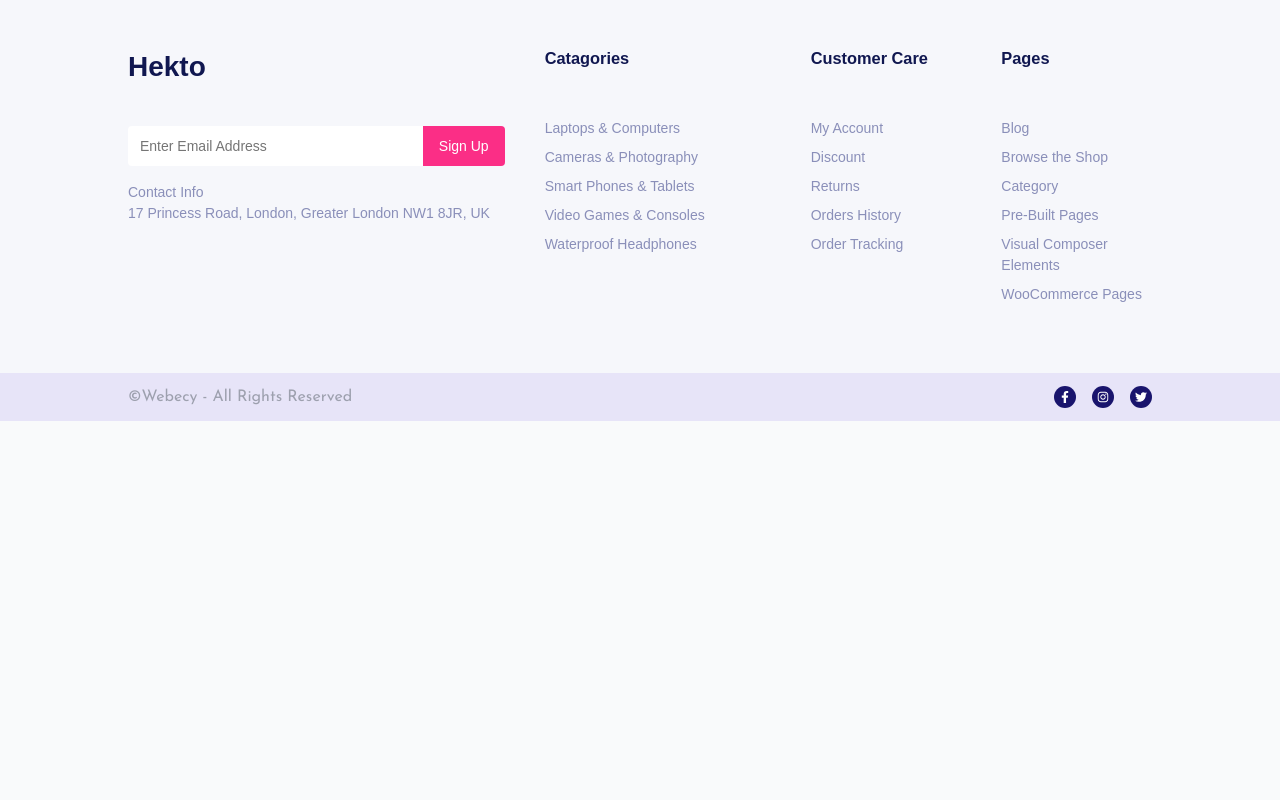
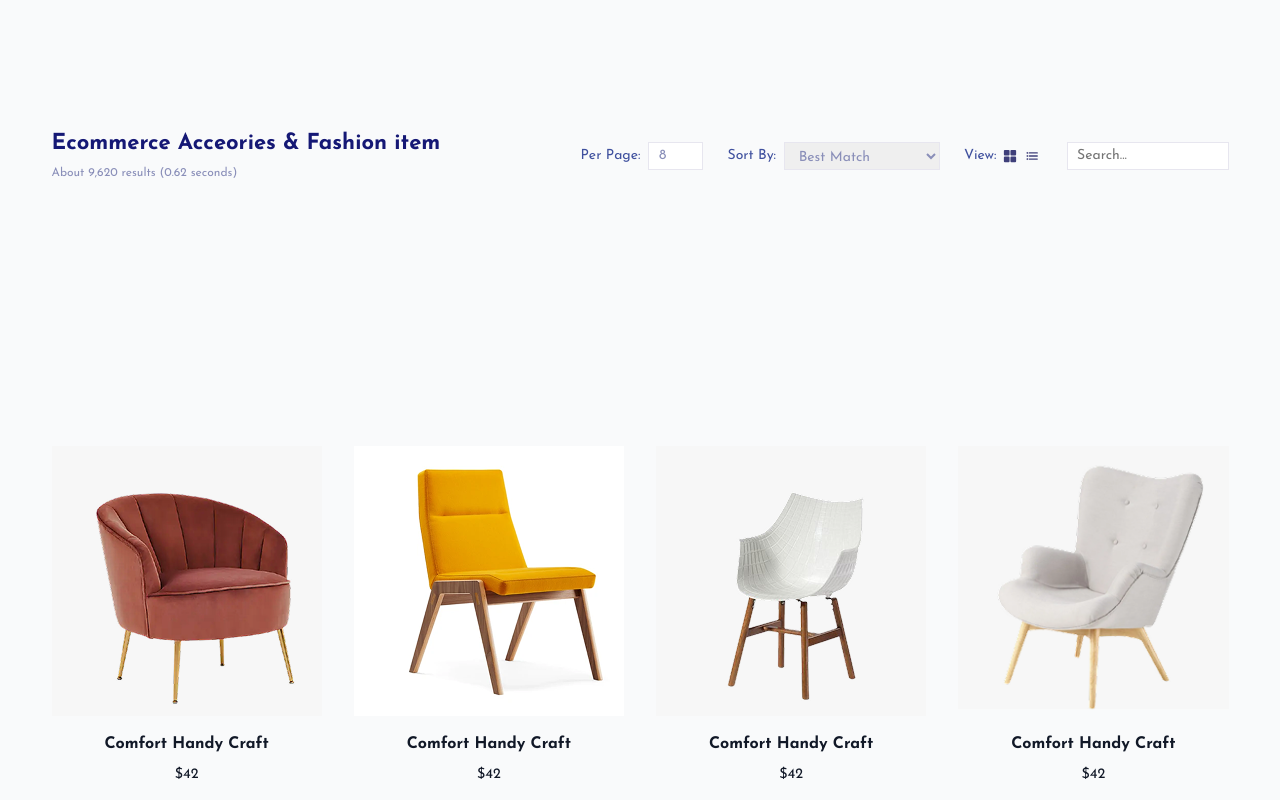
Before and after one commit to Amcongtu/react-test, a React (Vite) app: page /pages in a window 1280 px wide. Shown: the part 420-1220 px from the top of the page. Before the commit the page ends 841 px from the top, so only its background shows below. Built offline with nearby package versions, Linux system fonts and the light colour scheme.

Commit message:
feat: update pages css

```diff
--- a/src/assets/styles/main.scss
+++ b/src/assets/styles/main.scss
@@ -26,11 +26,11 @@ body {
     }
 
     @include mixins.respond-min(xl) {
-        max-width: variables.$screen-max-width-lg;
+        max-width: variables.$screen-max-width-xl;
     }
 
     @include mixins.respond-min(2xl) {
-        max-width: variables.$screen-max-width-lg;
+        max-width: variables.$screen-max-width-xl;
     }
 }
 
--- /dev/null
+++ b/src/components/Pages/ProductSection/Filter/Filter.module.scss
@@ -0,0 +1,89 @@
+.filter {
+    display: flex;
+    justify-content: space-between;
+    align-items: center;
+    margin-bottom: 120px;
+
+    >div>h2 {
+        font-size: 22px;
+        color: #151875;
+        font-weight: 700;
+    }
+    span {
+        color: #8A8FB9;
+        font-size: 12px;
+    }
+}
+
+.toolbar {
+    display: flex;
+    flex-wrap: wrap;
+    align-items: center;
+    gap: 24px;
+    padding: 1rem 0;
+    font-size: 14px;
+    color: #3F509E;
+
+    .item {
+        display: flex;
+        align-items: center;
+        gap: 8px;
+
+        .perPage {
+            padding: 0.4rem 0.6rem;
+            width: 55px !important;
+            height: 28px !important;
+            border: 1px solid #E7E6EF;
+            color: #8A8FB9;
+        }
+
+        .sortBy {
+            height: 28px !important;
+            border: 1px solid #E7E6EF;
+            width: 156px !important;
+            color: #8A8FB9;
+            padding: 0.4rem 0.6rem;
+        }
+
+        label {
+            white-space: nowrap;
+        }
+
+
+
+        .iconButton {
+            border: none;
+            background: transparent;
+            cursor: pointer;
+            color: #3f3f7a;
+            padding: 4px;
+            display: flex;
+            align-items: center;
+
+            &:hover {
+                color: #ff497c;
+            }
+        }
+
+        .buttonContainer {
+            display: flex;
+            gap: 0px !important;
+        }
+
+        .search {
+            border: 1px solid #E7E6EF;
+            color: #3f3f7a;
+            height: 28px !important;
+            width: 162px !important;
+            padding: 0.4rem 0.6rem;
+            display: flex;
+            align-items: center;
+        }
+    }
+
+    .view {
+        display: flex;
+        gap: 2px !important;
+        align-items: center;
+    }
+}
--- /dev/null
+++ b/src/components/Pages/ProductSection/Filter/Filter.tsx
@@ -0,0 +1,51 @@
+import { memo } from "react"
+import styles from "./Filter.module.scss"
+import { IoGrid, IoList } from "react-icons/io5";
+
+const Filter = () => {
+    return <section className={styles.filter}>
+        <div>
+            <h2>
+                Ecommerce Acceories & Fashion item
+            </h2>
+            <span>
+                About 9,620 results (0.62 seconds)
+            </span>
+        </div>
+        <div>
+            <div className={styles.toolbar}>
+                <div className={styles.item}>
+                    <label htmlFor="perPage">Per Page:</label>
+                    <input className={styles.perPage} id="perPage" type="number" min={1} defaultValue={8} />
+                </div>
+
+                <div className={styles.item}>
+                    <label htmlFor="sortBy">Sort By:</label>
+                    <select className={styles.sortBy} id="sortBy">
+                        <option value="best-match">Best Match</option>
+                        <option value="price-low">Price: Low to High</option>
+                        <option value="price-high">Price: High to Low</option>
+                    </select>
+                </div>
+
+                <div className={`${styles.item} ${styles.view}`}>
+                    <label>View:</label>
+                    <div className={styles.buttonContainer}>
+                        <button className={styles.iconButton} title="Grid View">
+                            <IoGrid />
+                        </button>
+                        <button className={styles.iconButton} title="List View">
+                            <IoList />
+                        </button>
+                    </div>
+                </div>
+
+                <div className={styles.item}>
+                    <input type="text" className={styles.search} placeholder="Search..." />
+                </div>
+            </div>
+        </div>
+    </section>
+}
+
+export default memo(Filter)
--- /dev/null
+++ b/src/components/Pages/ProductSection/ProductCard/ProductCard.module.scss
@@ -0,0 +1,23 @@
+.prodcutCard {
+    text-align: center;
+    transition: all 0.3s ease;
+
+    &:hover {
+        box-shadow: 0 2px 10px rgba(0, 0, 0, 0.1);
+    }
+
+    img {
+        max-width: 100%;
+        height: 270px;
+        object-fit: cover;
+    }
+
+    h3 {
+        font-size: 1rem;
+        margin: 0.5rem 0;
+    }
+
+    p {
+        font-size: 0.9rem;
+    }
+}
--- /dev/null
+++ b/src/components/Pages/ProductSection/ProductCard/ProductCard.tsx
@@ -0,0 +1,29 @@
+import styles from "./ProductCard.module.scss"
+
+interface ProductCardProps {
+    title: string;
+    image: string;
+    price: number;
+    salePrice?: number;
+}
+
+const ProductCard = ({ title, image, price, salePrice }: ProductCardProps) => {
+    return (
+        <div className={styles.prodcutCard}>
+            <img src={image} alt={title} />
+            <h3>{title}</h3>
+            <p>
+                {salePrice ? (
+                    <>
+                        <span style={{ textDecoration: 'line-through', color: 'gray' }}>${price}</span>
+                        <span style={{ color: 'red', marginLeft: '8px' }}>${salePrice}</span>
+                    </>
+                ) : (
+                    <span>${price}</span>
+                )}
+            </p>
+        </div>
+    );
+};
+
+export default ProductCard;
--- /dev/null
+++ b/src/components/Pages/ProductSection/ProductGrid/ProductGrid.module.scss
@@ -0,0 +1,29 @@
+@use "../../../../assets/styles/mixins" as mixins;
+
+
+.grid {
+    display: grid;
+    padding: 140px 0;
+    grid-template-columns: repeat(4, minmax(180px, 1fr));
+    column-gap: 2rem;
+    row-gap: 4rem;
+    margin-top: 58px;
+
+    @include mixins.respond-max(xl) {
+        grid-template-columns: repeat(4, minmax(180px, 1fr));
+    }
+
+    @include mixins.respond-max(lg) {
+        grid-template-columns: repeat(3, minmax(160px, 1fr));
+    }
+
+    @include mixins.respond-max(md) {
+        grid-template-columns: repeat(2, minmax(150px, 1fr));
+    }
+
+    @include mixins.respond-max(sm) {
+        grid-template-columns: 1fr;
+        row-gap: 2rem;
+        padding: 0 8px;
+    }
+}
--- /dev/null
+++ b/src/components/Pages/ProductSection/ProductGrid/ProductGrid.tsx
@@ -0,0 +1,17 @@
+import ProductCard from "../ProductCard/ProductCard";
+import styles from "./ProductGrid.module.scss"
+import dummyProducts from "../../../../data/products.json"
+
+const ProductGrid = () => {
+    return (
+        <section>
+            <div className={styles.grid}>
+                {dummyProducts.map((item, idx) => (
+                    <ProductCard key={idx} {...item} />
+                ))}
+            </div>
+        </section>
+    );
+};
+
+export default ProductGrid;
--- /dev/null
+++ b/src/components/Pages/ProductSection/ProductSection.module.scss
@@ -0,0 +1,5 @@
+@use "../../../assets/styles/mixins" as mixins;
+
+.productSection {
+   padding: 140px 0;
+}
--- /dev/null
+++ b/src/components/Pages/ProductSection/ProductSection.tsx
@@ -0,0 +1,13 @@
+import { memo } from "react"
+import ProductGrid from "./ProductGrid/ProductGrid"
+import Filter from "./Filter/Filter"
+import styles from "./ProductSection.module.scss"
+
+const ProductSection = () => {
+    return <div className={`${styles.productSection} container`}>
+        <Filter />
+        <ProductGrid />
+    </div>
+}
+
+export default memo(ProductSection)
--- a/src/pages/Pages.tsx
+++ b/src/pages/Pages.tsx
@@ -1,10 +1,12 @@
 import { memo } from "react"
 import PageHeader from "../components/Pages/PageHeader/PageHeader"
+import ProductSection from "../components/Pages/ProductSection/ProductSection"
 
 const Pages = () => {
     return <>
         <PageHeader title="Shop Grid Default"
             breadcrumbs={["Home", "Pages", "Shop Grid Default"]} />
+        <ProductSection />
     </>
 }
 
```
